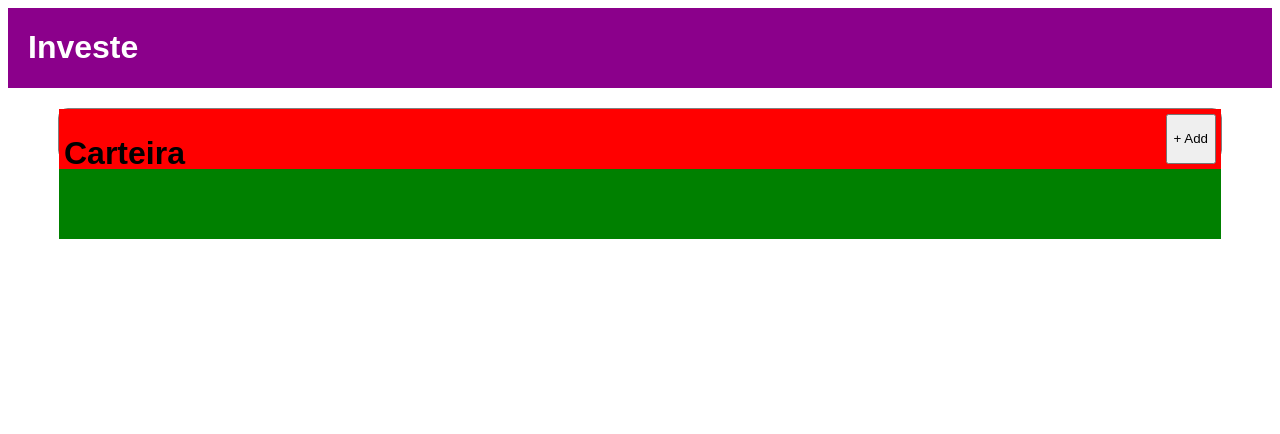
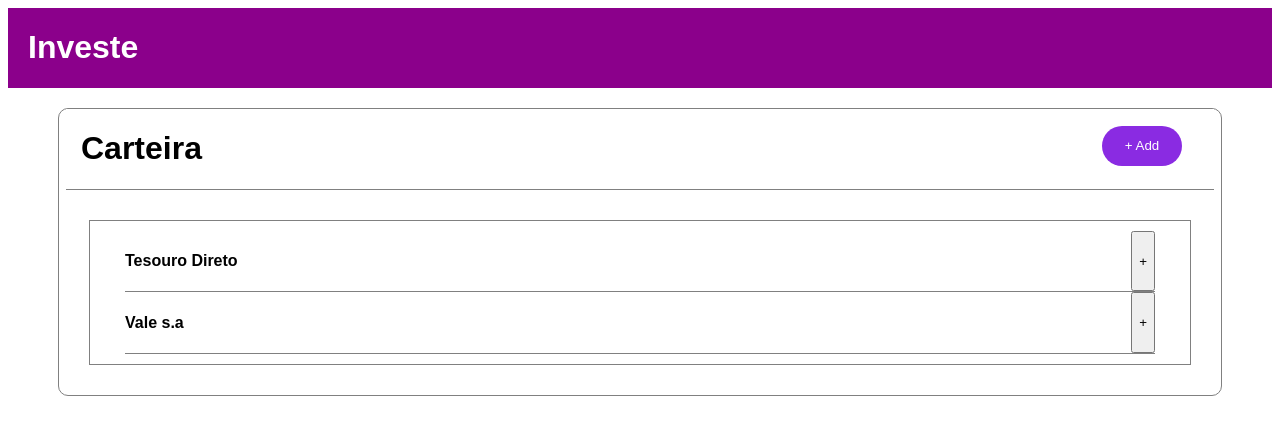
Before and after one commit to redsmedeiros/Investe, a React (Create React App) app: page / in a window 1280 px wide. Shown: the top 434 px of the page. Built offline with nearby package versions, Linux system fonts and the light colour scheme.

Commit message:
Update Investimentos.css and Investimentos.js

```diff
--- a/src/Investimentos.css
+++ b/src/Investimentos.css
@@ -1,6 +1,6 @@
 .card{
     background-color: white;
-    height: 50px;
+
     margin-top: 20px;
     margin-left: 50px;
     margin-right: 50px;
@@ -9,14 +9,39 @@
 }
 
 .card-titulo{
-    background-color: red;
-    height: 50px;
-    padding: 5px;
+    background-color: white;
+    padding: 0px 15px;
     display: flex;
     justify-content: space-between;
+    border-bottom: 1px solid #808080;
+    margin: 0 7px;
+
+}
+
+.card-titulo button{
+    background-color: #8A2BE2 ;
+    border:none;
+    border-radius: 30px;
+    color: white;
+    height: 40px;
+    margin: 17px;
+    width:80px;
 }
 
 .card-body{
-    background-color: green;
-    height: 70px;
+    background-color: white;
+
 }
+
+.card-conteudo{
+    border: 1px solid #808080;
+    padding:  10px 35px;
+    margin: 30px;
+
+}
+
+.card-linha{
+    display: flex;
+    justify-content: space-between;
+    border-bottom: 1px solid #808080;
+}
--- a/src/Investimentos.js
+++ b/src/Investimentos.js
@@ -1,5 +1,12 @@
 import "./Investimentos.css"
 const investimentos = () => {
+
+    const teste = "teste"
+
+    const dados = [
+        {nome: "Tesouro Direto"},
+        {nome: "Vale s.a"}
+    ]
   return <div>
       <div className="card">
           <div className="card-titulo">
@@ -7,7 +14,14 @@ const investimentos = () => {
               <button>+ Add</button>
           </div>
           <div className="card-body">
-
+              <div className="card-conteudo">
+                  {dados.map((dado)=>(
+                      <div className="card-linha">
+                          <h4>{dado.nome}</h4>
+                          <button>+</button>
+                      </div>
+                  ))}
+              </div>
           </div>
       </div>
   </div>;
```
